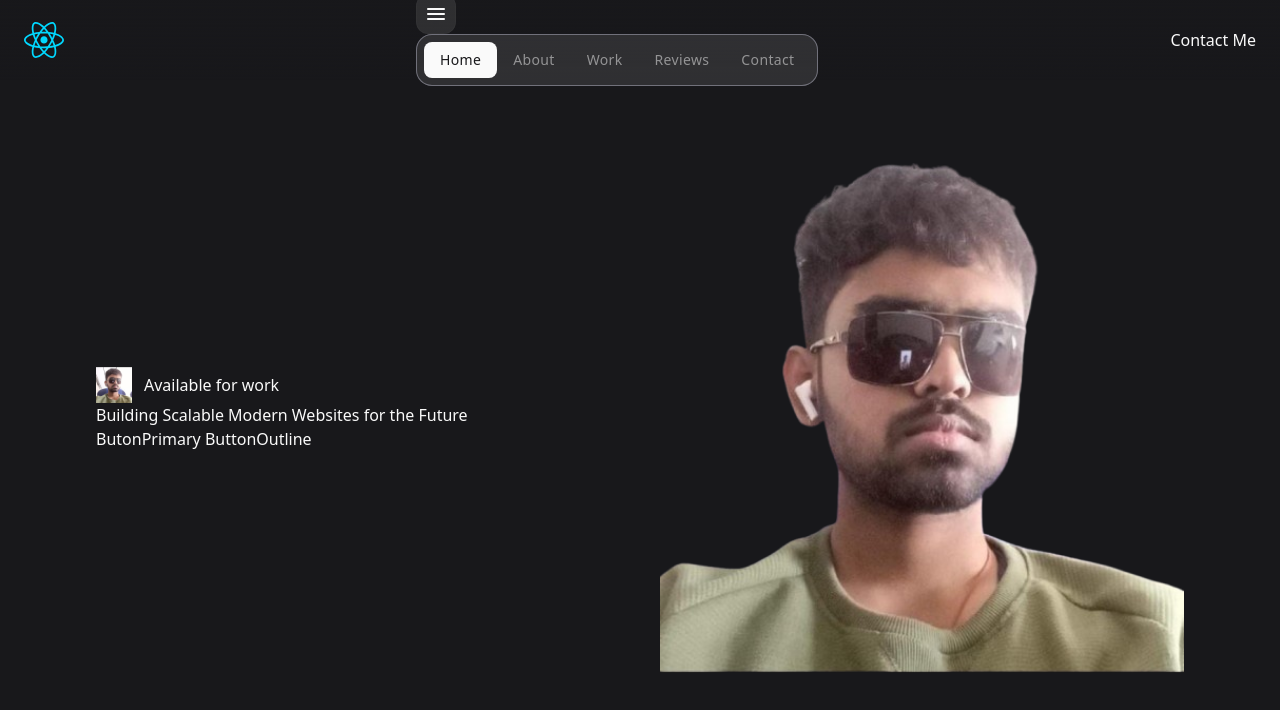
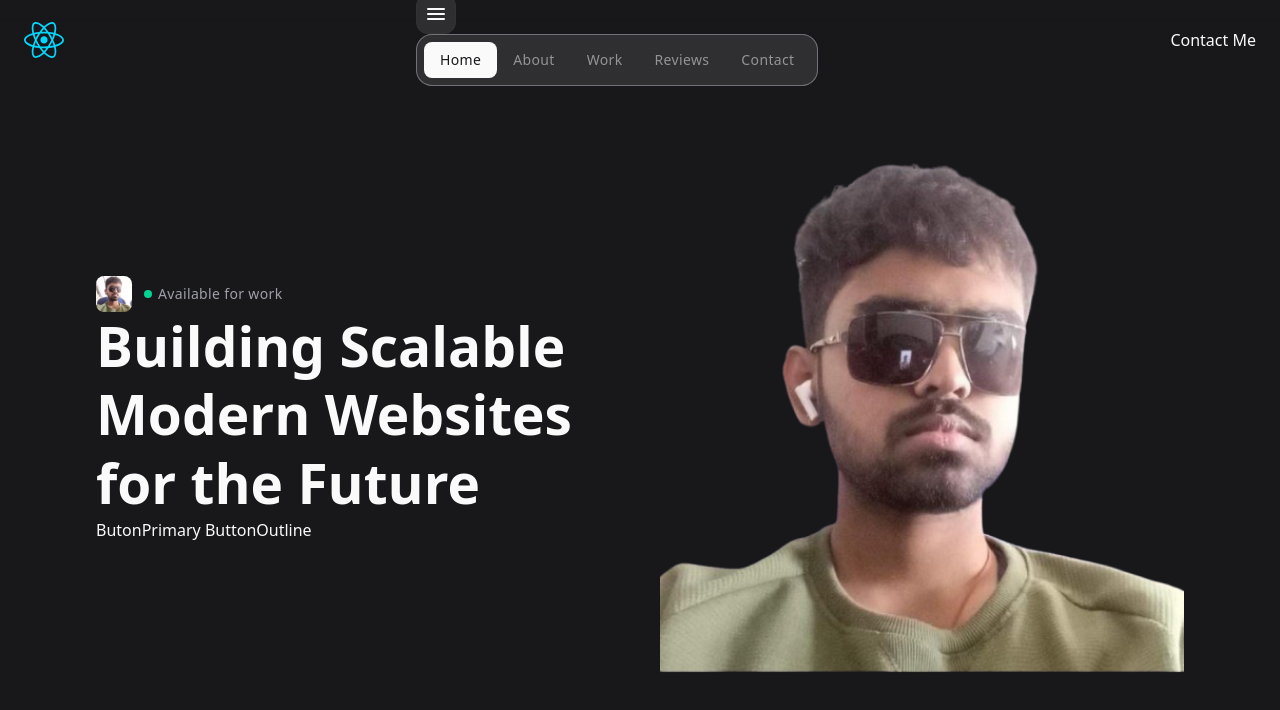
Before and after one commit to Vinayaka-Voleti/portxfolio-hackathon, a React (Vite) app: page / in a window 1280 px wide. Shown: the top 710 px of the page. Built offline with nearby package versions, Linux system fonts and the light colour scheme.

Commit message:
Hero.jsx

```diff
--- a/src/components/Hero.jsx
+++ b/src/components/Hero.jsx
@@ -16,16 +16,16 @@
                             alt="Vinayaka Vamsi Kiran" />
                         </figure>
 
-                        <div className=''>
-                            <span className=''>
-                                <span className=''></span>
+                        <div className='flex items-center gap-1.5 text-zinc-400 text-sm tracking-wide'>
+                            <span className='relative w-2 h-2 rounded-full bg-emerald-400'>
+                                <span className='absolute inset-0 rounded-full bg-emerald-400 animate-ping'></span>
                             </span>
                             Available for work
 
                         </div>
                     </div>
 
-                    <h2 className=''>
+                    <h2 className='headline-1'>
                     Building Scalable Modern Websites for the Future
                     </h2>
 
--- a/src/index.css
+++ b/src/index.css
@@ -42,3 +42,13 @@
 .container{
   @apply px-4 mx-auto lg:px-8 xl:max-w-6xl
 }
+.img-box{
+  @apply bg-zinc-700 overflow-hidden;
+}
+.img-cover{
+  @apply w-full h-full object-cover
+}
+
+.headline-1{
+  @apply text-5xl leading-tight font-semibold lg:text-[55px]
+}
```
